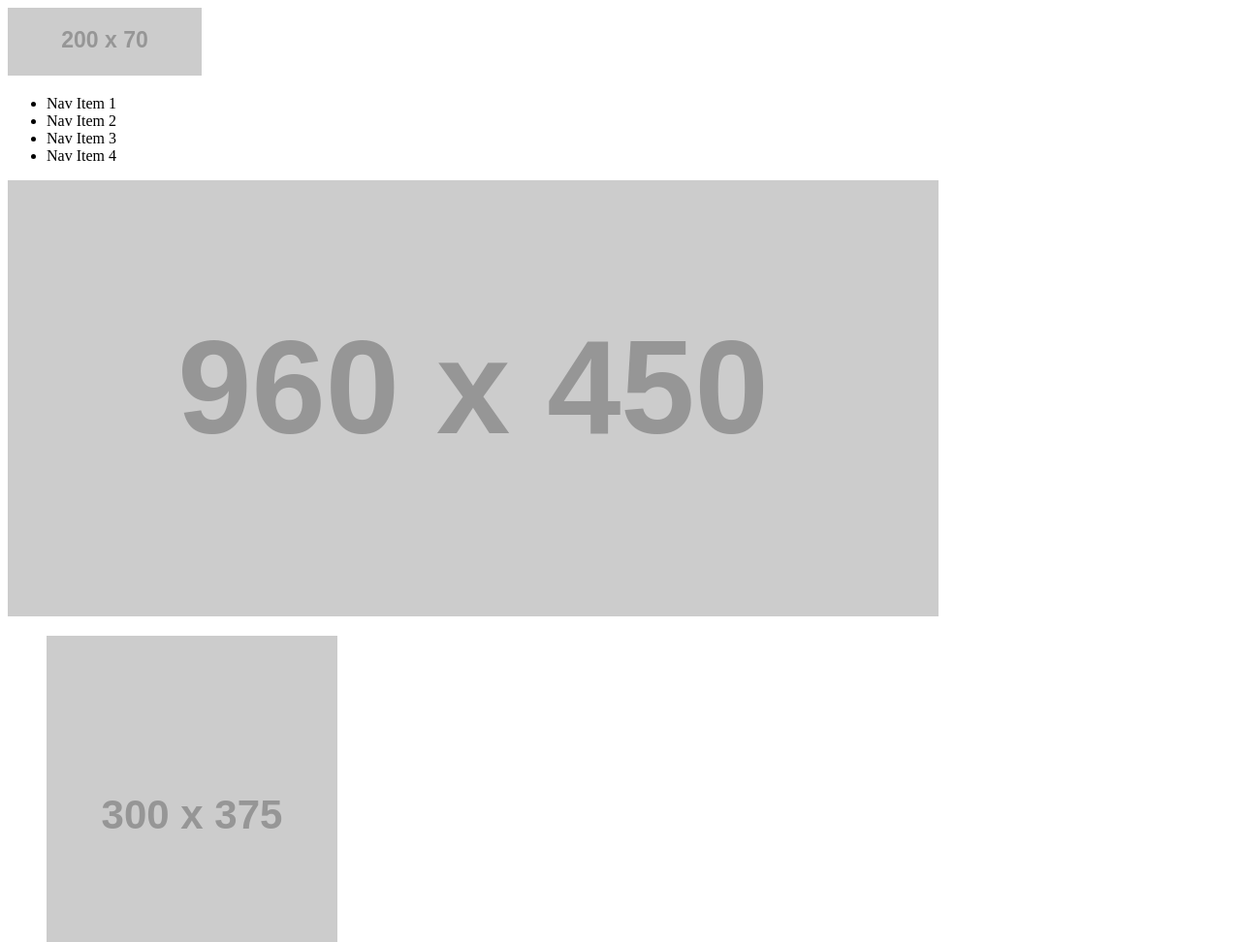
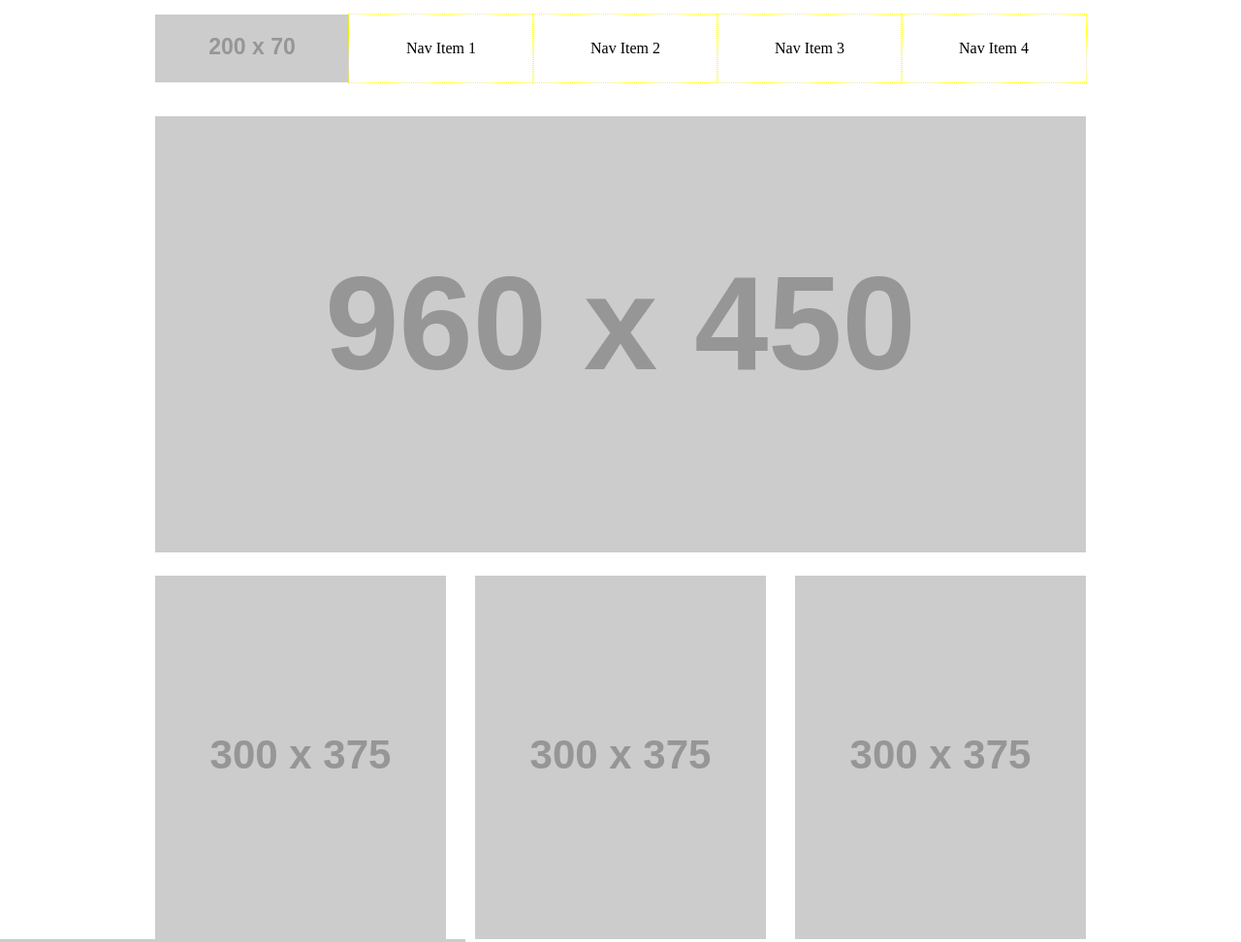
Before and after one commit to Jon-Bovi/Wireframe, a plain HTML site: page index.html in a window 1280 px wide. Shown: the top 972 px of the page at 97% size. Drawn offline with Linux system fonts and the light colour scheme; placeholder pictures from the web are drawn by us.

Commit message:
structure first few sections

```diff
--- a/index.html
+++ b/index.html
@@ -7,6 +7,7 @@
   </head>
   <body>
     <header>
+      <div>
         <img src="http://placehold.it/200x70" id="logo">
         <nav>
           <ul>
@@ -16,12 +17,13 @@
             <li><a>Nav Item 4</a></li>
           </ul>
         </nav>
+      </div>
     </header>
-    <section>
+    <section id="images">
       <img src="http://placehold.it/960x450" id="hero">
       <ul>
-        <li class="sub-banner"><img src="http://placehold.it/300x375"></li>
-        <li class="sub-banner"><img src="http://placehold.it/300x375"></li>
+        <li class="sub-banner" id="subone"><img src="http://placehold.it/300x375"></li>
+        <li class="sub-banner" id="subtwo"><img src="http://placehold.it/300x375"></li>
         <li class="sub-banner"><img src="http://placehold.it/300x375"></li>
       </ul>
     </section>
--- a/style.css
+++ b/style.css
@@ -0,0 +1,68 @@
+body {
+  padding: 0px;
+  margin: 0px;
+}
+
+header {
+  width: 100%;
+  text-align: center;
+  padding: 15px 0px;
+  height: 70px;
+  margin-bottom: 0px;
+
+}
+
+header div {
+  height: 70px;
+  margin: 0px auto;
+  padding: 0px;
+  width: 960px;
+
+}
+
+header ul, header nav, header li {
+  display: inline-block;
+  float:left;
+  padding:0px;
+  margin:0px;
+}
+
+header img {
+  float:left;
+}
+
+header nav, header ul {
+  margin: 0px auto;
+  padding-top: 0px;
+}
+
+header li {
+  width: 190px;
+  margin: auto;
+  padding-top: 26px;
+  padding-bottom: 26px;
+  outline: 1px dotted yellow;
+}
+
+#images {
+  margin: 0px auto;
+  text-align: center;
+}
+
+#hero {
+  margin: 20px auto;
+}
+
+#images ul {
+  padding: 0px;
+  margin: 0px;
+  font-size: 0px;
+}
+
+#images li {
+  display: inline;
+}
+
+#subone, #subtwo {
+  margin-right: 30px;
+}
```
Lines whose indentation alone changed are shown as unchanged.
